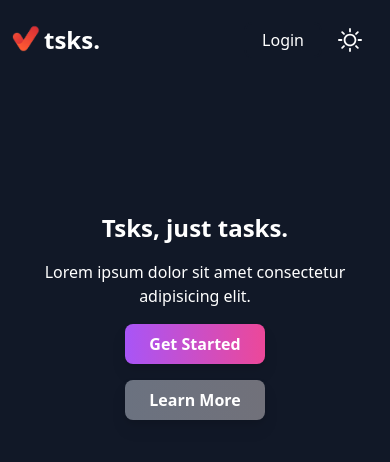
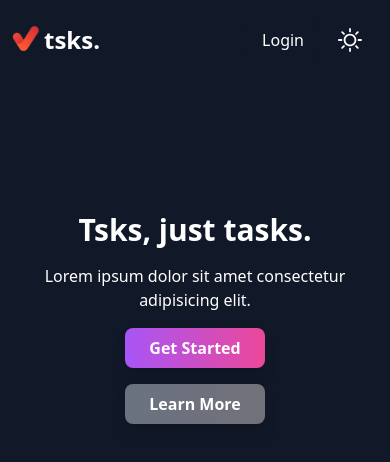
Before and after one commit to mahfuz68/todo, a React (Vite) app: page / in a window 390 px wide. Shown: the top 462 px of the page. Built offline with nearby package versions, Linux system fonts and the light colour scheme.

Commit message:
todo app responsive fix2nd

```diff
--- a/src/page/Home.jsx
+++ b/src/page/Home.jsx
@@ -7,7 +7,7 @@ export default function Home() {
         <div className="h-full w-full dark:bg-gray-900">
             <HomeNavbar />
             <div className="my-36 dark:text-white text-center">
-                <h1 className="text-2xl md:text-5xl font-bold">Tsks, just tasks.</h1>
+                <h1 className="text-3xl md:text-5xl font-bold">Tsks, just tasks.</h1>
                 <div className="md:w-1/2 lg:w-1/5 xl:w-[315px] text-center mx-auto">
                     <p className="my-4 mx-4 lg:mx-0">
                         Lorem ipsum dolor sit amet consectetur adipisicing elit.
```
